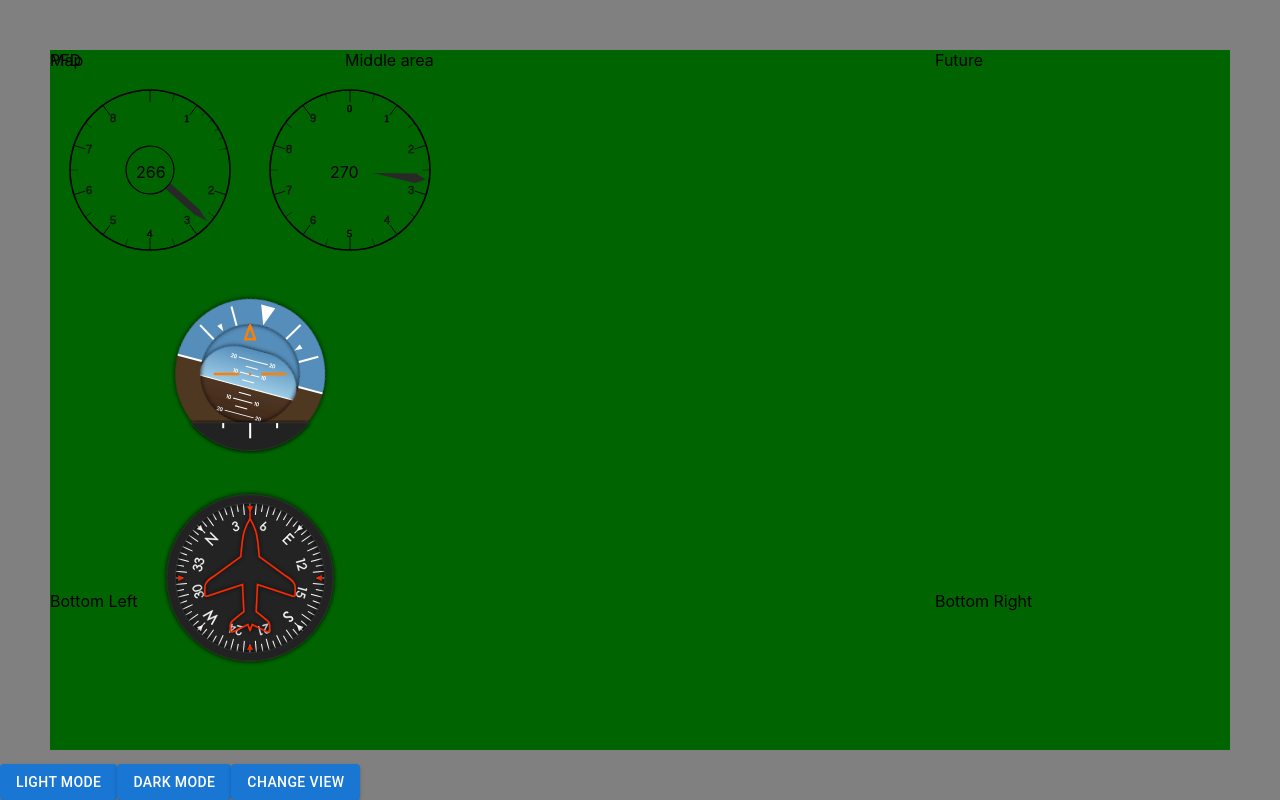
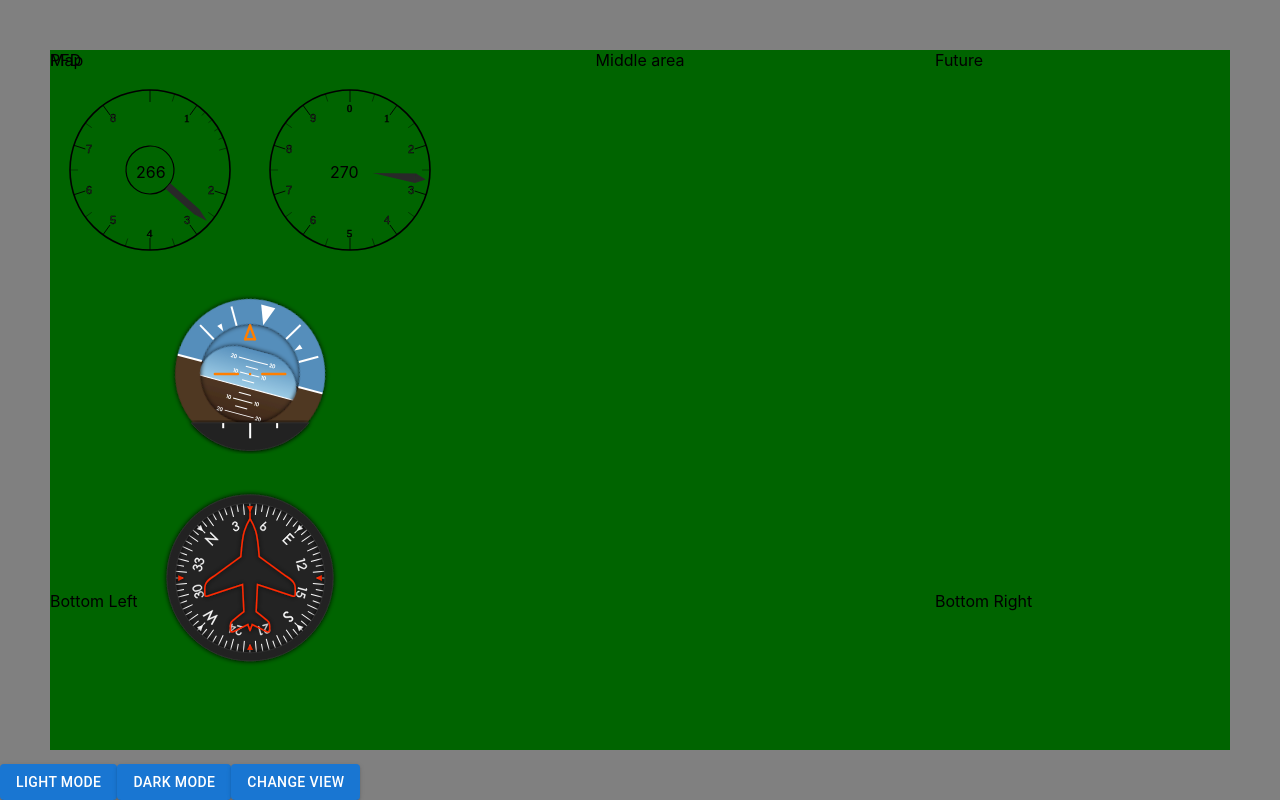
Before and after one commit to williamtorberntsson/xplanegui, a React (Create React App) app: page / in a window 1280 px wide. Built offline with nearby package versions, Linux system fonts and the light colour scheme.

Commit message:
aligned map area text in center

```diff
--- a/src/App.js
+++ b/src/App.js
@@ -6,7 +6,6 @@ import LayoutButtons from './components/LayoutButtons';
 import { Grid, Collapse, Box } from '@mui/material';
 
 import './App.css';
-import { light } from '@mui/material/styles/createPalette';
 
 function App() {
 
@@ -42,7 +41,7 @@ function App() {
               </Grid>
             </Grid>
           </Grid>
-          <Grid item xs={6}>
+          <Grid item xs={6} style={{textAlign: "center"}}>
             Middle area
           </Grid>
           <Grid item xs={3}>
```
